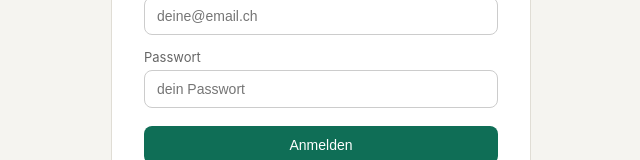
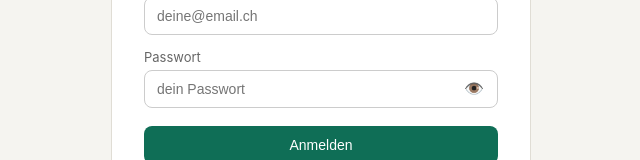
Before and after one commit to srueegg87-dotcom/vendor-portal, a React (Vite) app: page / in a window 1280 px wide. Shown: the part 382-542 px from the top of the page, without its empty margins (319-959 px from the left). Built offline with nearby package versions, Linux system fonts and the light colour scheme.

Commit message:
Vendor portal: show/hide password toggle (👁️) on all password fields

```diff
--- a/src/AuthPage.jsx
+++ b/src/AuthPage.jsx
@@ -10,6 +10,8 @@ export default function AuthPage() {
   const [error, setError] = useState('')
   const [info, setInfo] = useState('')
   const [loading, setLoading] = useState(false)
+  const [show, setShow] = useState(false)
+  const [show2, setShow2] = useState(false)
 
   // URL-Hash auswerten: erkennen ob Invite- oder Reset-Flow
   useEffect(() => {
@@ -129,13 +131,23 @@ export default function AuthPage() {
         <form onSubmit={handleSetPassword}>
           <div style={styles.field}>
             <label style={styles.label}>Neues Passwort</label>
-            <input style={styles.input} type="password" placeholder="mind. 6 Zeichen" value={form.password}
-              onChange={e => set('password', e.target.value)} required minLength={6} autoFocus />
+            <div style={styles.inputWrap}>
+              <input style={{ ...styles.input, paddingRight: 40 }} type={show ? 'text' : 'password'} placeholder="mind. 6 Zeichen" value={form.password}
+                onChange={e => set('password', e.target.value)} required minLength={6} autoFocus />
+              <button type="button" style={styles.eye} onClick={() => setShow(s => !s)} aria-label={show ? 'Passwort verbergen' : 'Passwort anzeigen'}>
+                {show ? '🙈' : '👁️'}
+              </button>
+            </div>
           </div>
           <div style={styles.field}>
             <label style={styles.label}>Passwort bestätigen</label>
-            <input style={styles.input} type="password" placeholder="nochmal dasselbe Passwort" value={form.password2}
-              onChange={e => set('password2', e.target.value)} required minLength={6} />
+            <div style={styles.inputWrap}>
+              <input style={{ ...styles.input, paddingRight: 40 }} type={show2 ? 'text' : 'password'} placeholder="nochmal dasselbe Passwort" value={form.password2}
+                onChange={e => set('password2', e.target.value)} required minLength={6} />
+              <button type="button" style={styles.eye} onClick={() => setShow2(s => !s)} aria-label={show2 ? 'Passwort verbergen' : 'Passwort anzeigen'}>
+                {show2 ? '🙈' : '👁️'}
+              </button>
+            </div>
           </div>
           {error && <p style={styles.error}>{error}</p>}
           <button style={styles.btnPrimary} type="submit" disabled={loading}>
@@ -194,8 +206,13 @@ export default function AuthPage() {
           </div>
           <div style={styles.field}>
             <label style={styles.label}>Passwort</label>
-            <input style={styles.input} type="password" placeholder="dein Passwort" value={form.password}
-              onChange={e => set('password', e.target.value)} required />
+            <div style={styles.inputWrap}>
+              <input style={{ ...styles.input, paddingRight: 40 }} type={show ? 'text' : 'password'} placeholder="dein Passwort" value={form.password}
+                onChange={e => set('password', e.target.value)} required />
+              <button type="button" style={styles.eye} onClick={() => setShow(s => !s)} aria-label={show ? 'Passwort verbergen' : 'Passwort anzeigen'}>
+                {show ? '🙈' : '👁️'}
+              </button>
+            </div>
           </div>
           {error && <p style={styles.error}>{error}</p>}
           <button style={styles.btnPrimary} type="submit" disabled={loading}>
@@ -228,6 +245,8 @@ const styles = {
   field: { marginBottom: '0.875rem' },
   label: { display: 'block', fontSize: 13, color: '#666', marginBottom: 5 },
   input: { width: '100%', padding: '10px 12px', border: '0.5px solid #ccc', borderRadius: 8, fontSize: 14, boxSizing: 'border-box', outline: 'none' },
+  inputWrap: { position: 'relative' },
+  eye: { position: 'absolute', right: 6, top: '50%', transform: 'translateY(-50%)', background: 'none', border: 'none', cursor: 'pointer', padding: '4px 8px', fontSize: 16, lineHeight: 1, color: '#888' },
   error: { color: '#c0392b', fontSize: 13, marginBottom: 10 },
   btnPrimary: { width: '100%', padding: 11, background: '#0F6E56', color: '#fff', border: 'none', borderRadius: 8, fontSize: 14, fontWeight: 500, cursor: 'pointer', marginTop: 4 },
   btnSecondary: { width: '100%', padding: 11, background: 'transparent', color: '#666', border: '0.5px solid #ccc', borderRadius: 8, fontSize: 14, cursor: 'pointer', marginTop: 8 },
--- a/src/Dashboard.jsx
+++ b/src/Dashboard.jsx
@@ -307,6 +307,8 @@ function ChangePasswordModal({ onClose }) {
   const [error, setError] = useState('')
   const [success, setSuccess] = useState(false)
   const [loading, setLoading] = useState(false)
+  const [show, setShow] = useState(false)
+  const [show2, setShow2] = useState(false)
 
   async function handleSubmit(e) {
     e.preventDefault()
@@ -337,13 +339,23 @@ function ChangePasswordModal({ onClose }) {
           <form onSubmit={handleSubmit}>
             <div style={pwStyles.field}>
               <label style={pwStyles.label}>Neues Passwort</label>
-              <input style={pwStyles.input} type="password" value={pw} onChange={e => setPw(e.target.value)}
-                placeholder="mind. 6 Zeichen" required minLength={6} autoFocus />
+              <div style={pwStyles.inputWrap}>
+                <input style={{ ...pwStyles.input, paddingRight: 40 }} type={show ? 'text' : 'password'} value={pw} onChange={e => setPw(e.target.value)}
+                  placeholder="mind. 6 Zeichen" required minLength={6} autoFocus />
+                <button type="button" style={pwStyles.eye} onClick={() => setShow(s => !s)} aria-label={show ? 'Passwort verbergen' : 'Passwort anzeigen'}>
+                  {show ? '🙈' : '👁️'}
+                </button>
+              </div>
             </div>
             <div style={pwStyles.field}>
               <label style={pwStyles.label}>Passwort bestätigen</label>
-              <input style={pwStyles.input} type="password" value={pw2} onChange={e => setPw2(e.target.value)}
-                placeholder="nochmal dasselbe" required minLength={6} />
+              <div style={pwStyles.inputWrap}>
+                <input style={{ ...pwStyles.input, paddingRight: 40 }} type={show2 ? 'text' : 'password'} value={pw2} onChange={e => setPw2(e.target.value)}
+                  placeholder="nochmal dasselbe" required minLength={6} />
+                <button type="button" style={pwStyles.eye} onClick={() => setShow2(s => !s)} aria-label={show2 ? 'Passwort verbergen' : 'Passwort anzeigen'}>
+                  {show2 ? '🙈' : '👁️'}
+                </button>
+              </div>
             </div>
             {error && <p style={pwStyles.error}>{error}</p>}
             <button style={pwStyles.btnPrimary} type="submit" disabled={loading}>
@@ -365,6 +377,8 @@ const pwStyles = {
   field: { marginBottom: '0.875rem' },
   label: { display: 'block', fontSize: 13, color: '#666', marginBottom: 5 },
   input: { width: '100%', padding: '10px 12px', border: '0.5px solid #ccc', borderRadius: 8, fontSize: 14, boxSizing: 'border-box', outline: 'none' },
+  inputWrap: { position: 'relative' },
+  eye: { position: 'absolute', right: 6, top: '50%', transform: 'translateY(-50%)', background: 'none', border: 'none', cursor: 'pointer', padding: '4px 8px', fontSize: 16, lineHeight: 1, color: '#888' },
   error: { color: '#c0392b', fontSize: 13, margin: '0 0 10px' },
   success: { background: '#E1F5EE', color: '#085041', padding: '14px 16px', borderRadius: 8, fontSize: 14, textAlign: 'center', fontWeight: 500 },
   btnPrimary: { width: '100%', padding: 11, background: '#0F6E56', color: '#fff', border: 'none', borderRadius: 8, fontSize: 14, fontWeight: 500, cursor: 'pointer', marginTop: 4 },
--- a/src/SetPasswordPage.jsx
+++ b/src/SetPasswordPage.jsx
@@ -7,6 +7,8 @@ export default function SetPasswordPage({ mode = 'invite' }) {
   const [form, setForm] = useState({ password: '', password2: '' })
   const [error, setError] = useState('')
   const [loading, setLoading] = useState(false)
+  const [show, setShow] = useState(false)
+  const [show2, setShow2] = useState(false)
 
   const set = (k, v) => setForm(f => ({ ...f, [k]: v }))
   const isRecovery = mode === 'recovery'
@@ -63,13 +65,23 @@ export default function SetPasswordPage({ mode = 'invite' }) {
         <form onSubmit={handleSubmit}>
           <div style={styles.field}>
             <label style={styles.label}>Neues Passwort</label>
-            <input style={styles.input} type="password" placeholder="mind. 6 Zeichen" value={form.password}
-              onChange={e => set('password', e.target.value)} required minLength={6} autoFocus />
+            <div style={styles.inputWrap}>
+              <input style={{ ...styles.input, paddingRight: 40 }} type={show ? 'text' : 'password'} placeholder="mind. 6 Zeichen" value={form.password}
+                onChange={e => set('password', e.target.value)} required minLength={6} autoFocus />
+              <button type="button" style={styles.eye} onClick={() => setShow(s => !s)} aria-label={show ? 'Passwort verbergen' : 'Passwort anzeigen'}>
+                {show ? '🙈' : '👁️'}
+              </button>
+            </div>
           </div>
           <div style={styles.field}>
             <label style={styles.label}>Passwort bestätigen</label>
-            <input style={styles.input} type="password" placeholder="nochmal dasselbe Passwort" value={form.password2}
-              onChange={e => set('password2', e.target.value)} required minLength={6} />
+            <div style={styles.inputWrap}>
+              <input style={{ ...styles.input, paddingRight: 40 }} type={show2 ? 'text' : 'password'} placeholder="nochmal dasselbe Passwort" value={form.password2}
+                onChange={e => set('password2', e.target.value)} required minLength={6} />
+              <button type="button" style={styles.eye} onClick={() => setShow2(s => !s)} aria-label={show2 ? 'Passwort verbergen' : 'Passwort anzeigen'}>
+                {show2 ? '🙈' : '👁️'}
+              </button>
+            </div>
           </div>
           {error && <p style={styles.error}>{error}</p>}
           <button style={styles.btnPrimary} type="submit" disabled={loading}>
@@ -99,6 +111,8 @@ const styles = {
   field: { marginBottom: '0.875rem' },
   label: { display: 'block', fontSize: 13, color: '#666', marginBottom: 5 },
   input: { width: '100%', padding: '10px 12px', border: '0.5px solid #ccc', borderRadius: 8, fontSize: 14, boxSizing: 'border-box', outline: 'none' },
+  inputWrap: { position: 'relative' },
+  eye: { position: 'absolute', right: 6, top: '50%', transform: 'translateY(-50%)', background: 'none', border: 'none', cursor: 'pointer', padding: '4px 8px', fontSize: 16, lineHeight: 1, color: '#888' },
   error: { color: '#c0392b', fontSize: 13, marginBottom: 10 },
   btnPrimary: { width: '100%', padding: 11, background: '#0F6E56', color: '#fff', border: 'none', borderRadius: 8, fontSize: 14, fontWeight: 500, cursor: 'pointer', marginTop: 4 },
   toggle: { textAlign: 'center', marginTop: '1rem', fontSize: 13, color: '#888' },
```
